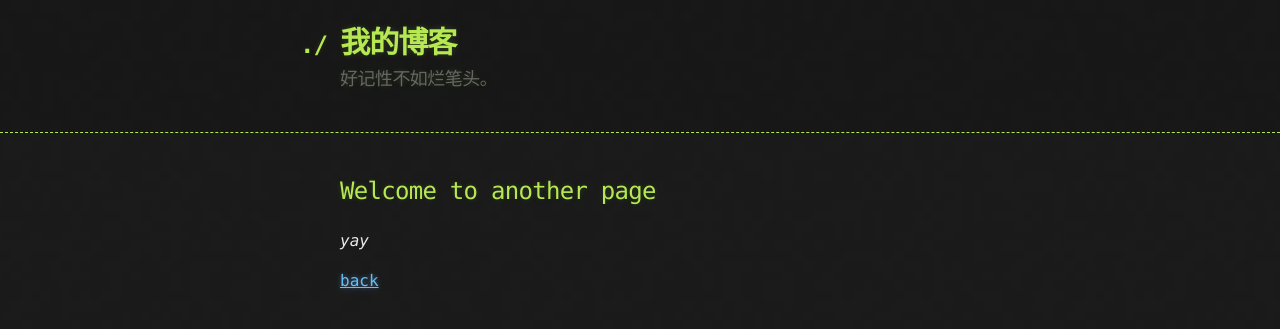
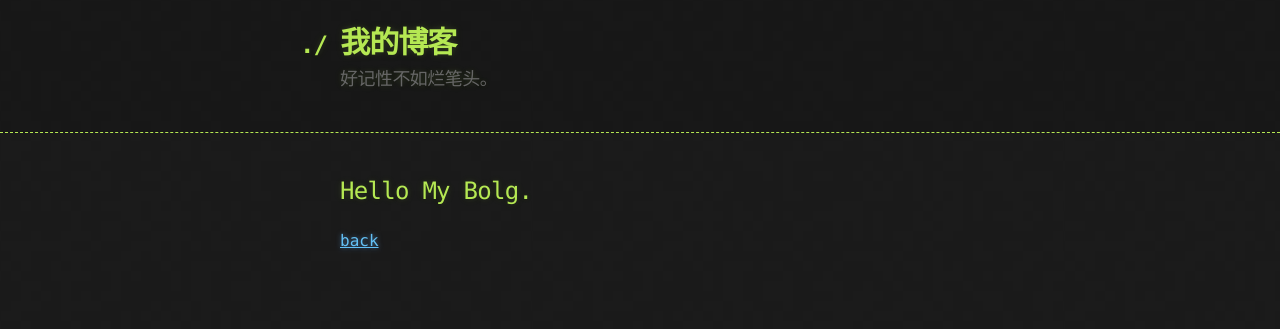
Before and after one commit to CyberTsen/blog_github, a Jekyll site: the page built from another-page.md, in a window 1280 px wide. Shown: the top 329 px of the page. Built offline with Jekyll 4.4.1, drawn with Linux system fonts in a browser that asks for light colours; our own code applies the rules of GitHub Pages for plain Markdown files.

Commit message:
no message

```diff
--- a/another-page.md
+++ b/another-page.md
@@ -2,8 +2,8 @@
 layout: default
 ---
 
-## Welcome to another page
+## Hello My Bolg.
 
-_yay_
+
 
 [back](./)
```
Also changed, not shown: index.md (+1 -1 lines).
